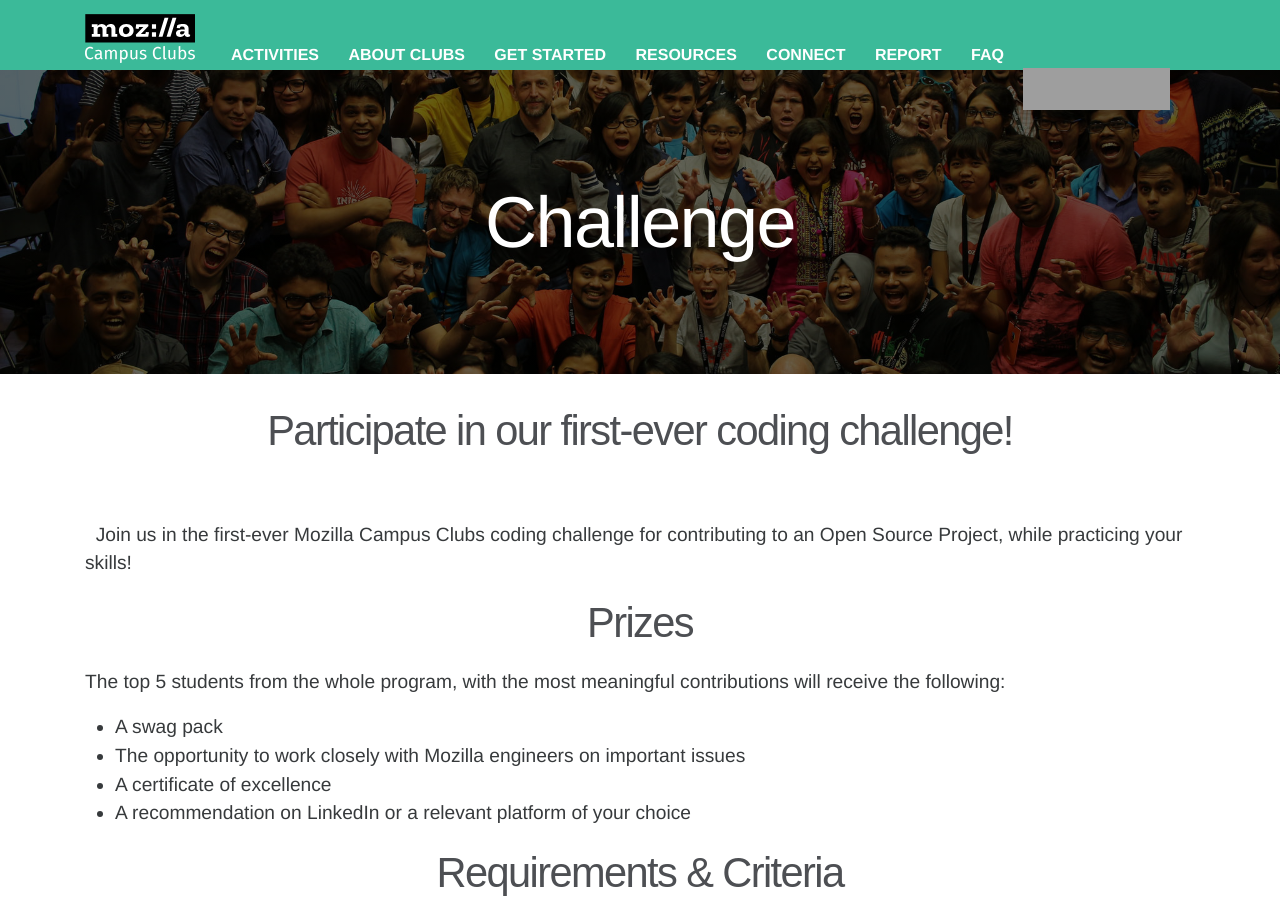
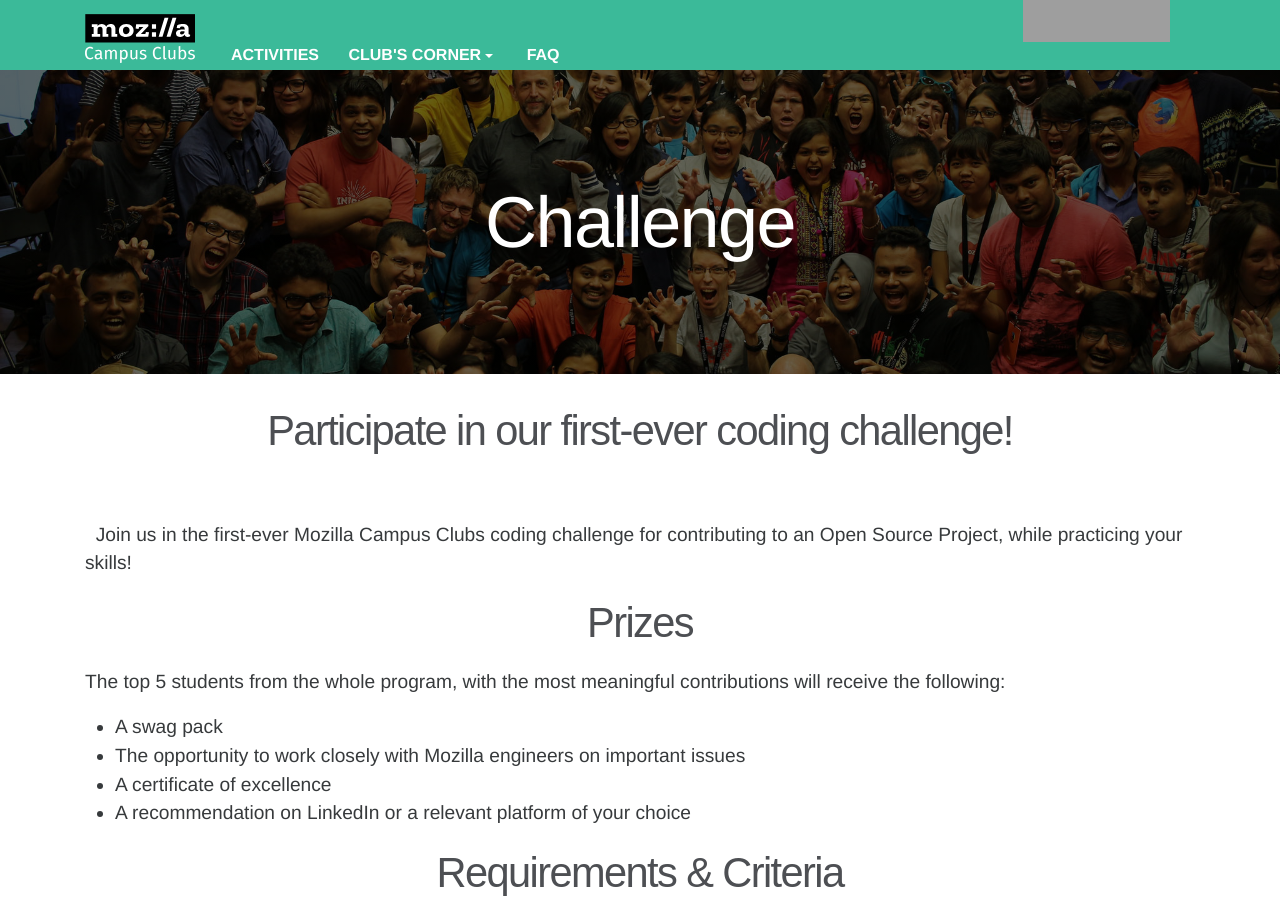
Before and after one commit to mozilla/mozilla-campus-clubs, a Jekyll site: the page built from _pages/challenge.md, in a window 1280 px wide and 900 px high. Built offline with Jekyll 4.4.1, drawn with Linux system fonts in a browser that asks for light colours; some web fonts are replaced; grey boxes are pictures that could not be loaded.

Commit message:
Update Header PLnO

```diff
--- a/_includes/header.html
+++ b/_includes/header.html
@@ -9,11 +9,18 @@
       </button>
       <div class="collapse navbar-toggleable-md" id="exCollapsingNavbar">
         <a class="nav-link" href="/activities/">Activities</a>
-        <a class="nav-link" href="/about/">About Clubs</a>
-        <a class="nav-link" href="/get-started/">Get Started</a>
-        <a class="nav-link" href="/resources/">Resources</a>
-        <a class="nav-link" href="/connect/">Connect</a>
-        <a class="nav-link" href="/report/#">Report</a>
+
+        <div class="nav-link dropdown">
+                <a class="nav-link dropdown-toggle" href="#" role="button" id="newdropdownlink" data-toggle="dropdown" aria-haspopup="true" aria-expanded="false"> Club's Corner</a>
+                <div style="background-color:rgb(59, 186, 153)"class="dropdown-menu">
+                    <a class="dropdown-item" href="/get-started/">Get Started</a>
+                    <a class="dropdown-item" href="/resources/">Resources</a>
+                    <a class="dropdown-item" href="/connect/">Connect</a>
+                    <a class="dropdown-item" href="/report/">Report</a>
+                    <a class="dropdown-item" href="/faq/">FAQ</a>
+                </div>
+          </div>
+
         <a class="nav-link" href="/faq/">FAQ</a>
       </div>
 
```
